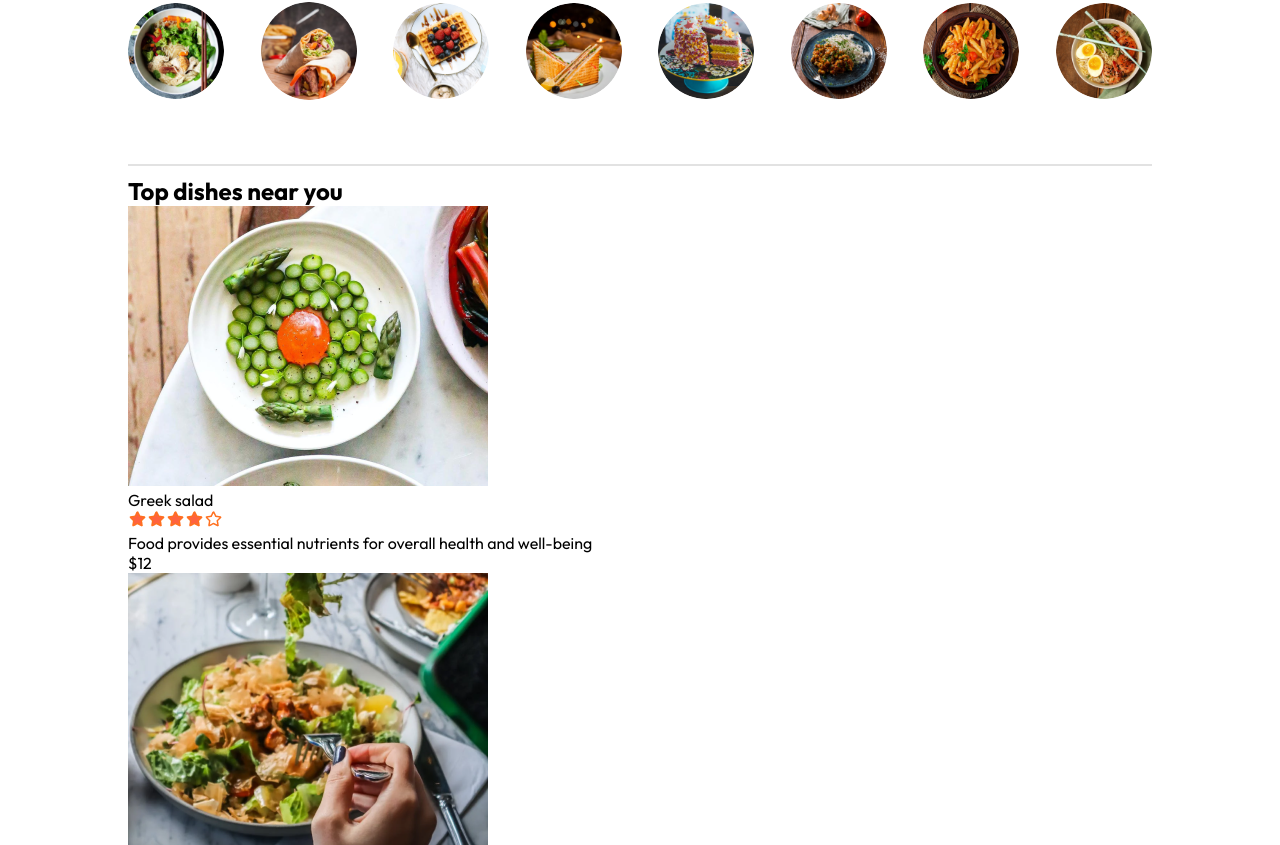
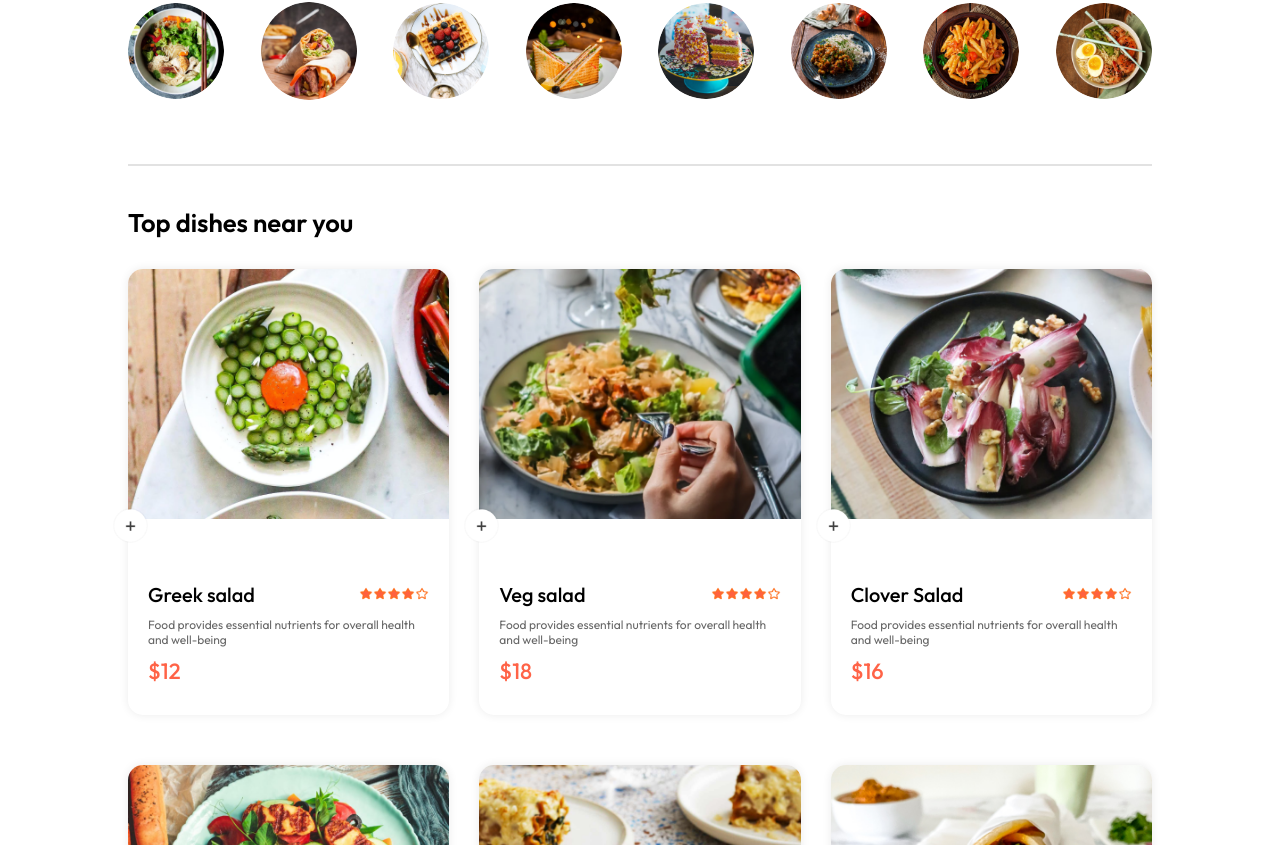
Before and after one commit to AdeepaS/Food_Delivary_App, a React (Vite) app in the folder frontend/: page / in a window 1280 px wide. Shown: the part 735-1580 px from the top of the page. Built offline with nearby package versions, Linux system fonts and the light colour scheme.

Commit message:
add food display component

```diff
--- a/frontend/src/components/FoodDisplay/FoodDIsplay.css
+++ b/frontend/src/components/FoodDisplay/FoodDIsplay.css
@@ -0,0 +1,15 @@
+.food-display{
+    margin-top: 30px;
+
+}
+.food-display h2{
+    font-size: max(2vw,24px);
+    font-weight: 600;
+}
+.food-display-list{
+    display: grid;
+    grid-template-columns: repeat(auto-fill,minmax(240px,1fr));
+    margin-top: 30px;
+    gap: 30px;
+    row-gap: 50px;
+}
--- a/frontend/src/components/FoodItem/FoodItem.css
+++ b/frontend/src/components/FoodItem/FoodItem.css
@@ -0,0 +1,57 @@
+.food-item{
+    width: 100%;
+    margin: auto;
+    border-radius: 15px;
+    box-shadow: 0px 0px 10px #00000015;
+    transition: 0.3s;
+    animation: fadeIn 1s;
+}
+
+.food-item-image{
+    width: 100%;
+    border-radius:15px 15px 0px 0px;
+}
+
+.food-item-info{
+    padding: 20px;
+}
+
+.food-item-name-rating{
+    display: flex;
+    justify-content: space-between;
+    align-items: center;
+    margin-bottom: 10px;
+}
+
+.food-item-name-rating p{
+    font-size: 20px;
+    font-weight: 500;
+}
+
+.food-item-name-rating img{
+    width: 70px;
+}
+.food-item-desc{
+    color: #676767;
+    font-size:12px;
+}
+
+.food-item-price{
+    color: tomato;
+    font-size: 22px;
+    font-weight: 500;
+    margin:10px 0px;
+}
+
+.food-item-image-container{
+    position: relative;
+}
+
+.food-item-image-container .add{
+    width: 35px;
+    position: relative;
+    bottom: 15px;
+    right: 15px;
+    cursor: pointer;
+    border-radius:50%;
+}
--- a/frontend/src/components/FoodItem/FoodItem.jsx
+++ b/frontend/src/components/FoodItem/FoodItem.jsx
@@ -1,13 +1,25 @@
-import React from 'react'
+import React, { useState } from 'react'
 import './FoodItem.css'
 import { assets } from '../../assets/assets'
 
 const FoodItem = ({id,name,price,description,image}) => {
 
+    const[itemCount,setItemCount] = useState(0);
+
   return (
     <div className='food-item'>
       <div className="food-item-image-container">
         <img className="food-item-image" src={image} alt="" />
+
+          {!itemCount
+            ?<img className='add' onClick={()=>setItemCount(prev=>prev+1)}src={assets.add_icon_white} alt=''/>
+            :<div className='food-item-counter'>
+                <img onClick={()=>setItemCount(prev=>prev-1)} src={assets.remove_icon_red} alt="" />
+                <p>{itemCount}</p>
+                <img onClick={()=>setItemCount(prev=>prev+1)} src={assets.add_icon_green} alt="" />
+              </div>
+          }
+
       </div>
       <div className="food-item-info">
         <div className="food-item-name-rating">
```
